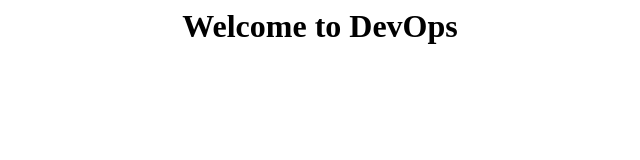
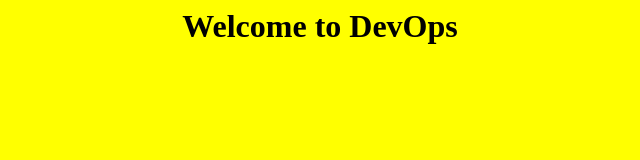
Before and after one commit to dsingh-jmd/apache, a plain HTML site: page index.html in a window 1280 px wide. Shown: the whole page, without its empty margins (320-960 px from the left). Drawn offline with Linux system fonts and the light colour scheme.

Commit message:
color changes

```diff
--- a/index.html
+++ b/index.html
@@ -1,7 +1,7 @@
 <html>
 <head>
 <title> Welcome </title>
-<body color="Yellow">
+<body style="background-color:yellow;">
 <center>
 <h1>Welcome to DevOps</h1>
 </center>
```
